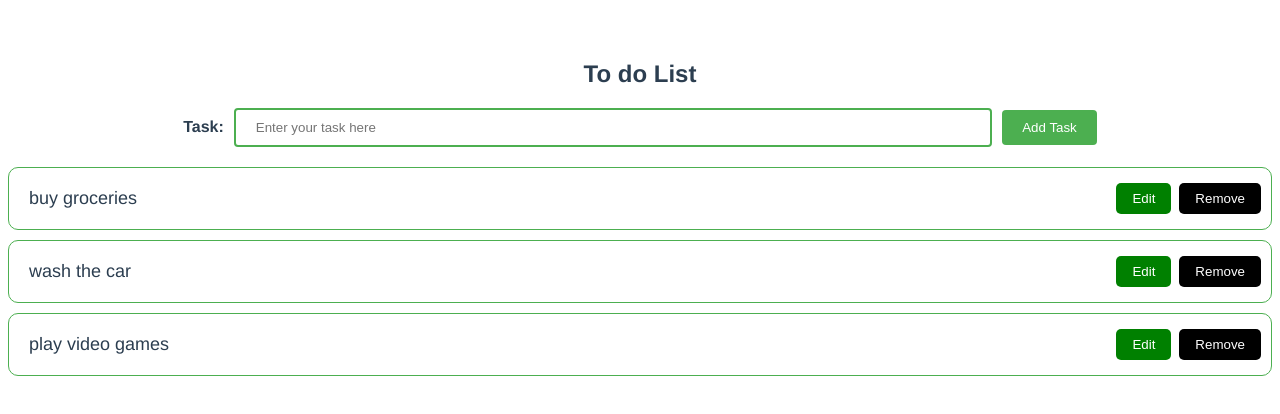
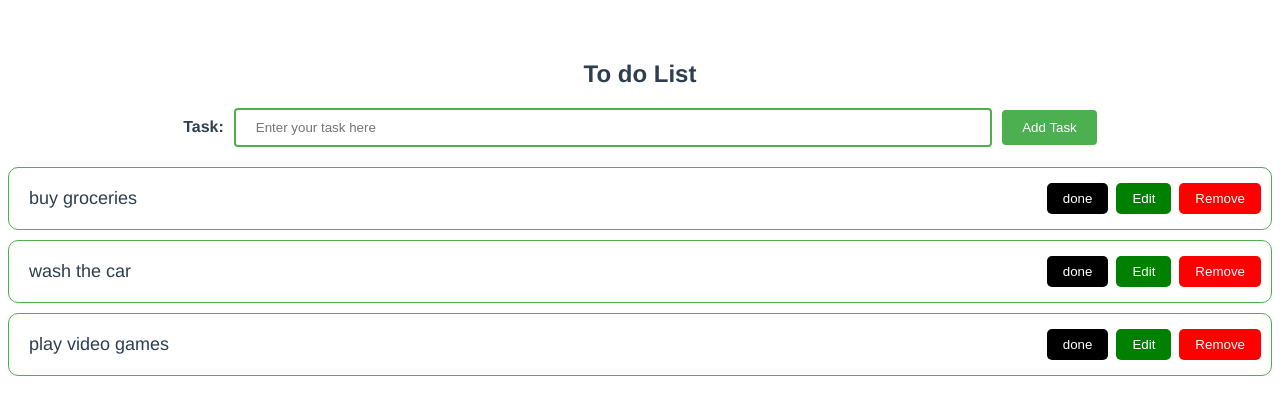
Before and after one commit to Londolani/vue-to-do-app, a Vue app: page / in a window 1280 px wide. Shown: the top 414 px of the page. Built offline with nearby package versions, Linux system fonts and the light colour scheme.

Commit message:
added a done button

```diff
--- a/src/App.vue
+++ b/src/App.vue
@@ -36,13 +36,12 @@ export default {
     },
     removeTask(taskId){
       this.taskList = this.taskList.filter((task)=> task.id !== taskId)
+    },
+    editTask(taskId, newName){
+      const updateTask = this.taskList.find((task)=> task.id === taskId)
+      updateTask.name = newName;
     }
-  },
-  provide(){
-    return{
-      removeTask: this.taskList.id
-    };
-  },
+  }
 }
 </script>
 
--- a/src/components/ListTask.vue
+++ b/src/components/ListTask.vue
@@ -1,8 +1,10 @@
 <template>
     <div class="card">
       <div class="card-header">
-        <p>{{ name }}</p>
+        <strike v-if="strike"><p>{{ name }}</p></strike>
+        <p v-if="!strike">{{ name }}</p>
         <div class="buttons">
+            <button class="done-button" @click="done"> {{ strike ? 'undo':'done'}}</button>
             <button class="edit-button" @click="editTask(id)">Edit</button>
             <button class="remove-button" @click="removeTask(id)">Remove</button>
         </div>
@@ -13,6 +15,12 @@
   <script>
   export default {
     props: ['name', 'id'],
+    data(){
+        return{
+            strike:false,
+            doneButton: 'Done'
+        }
+    },
     methods: {
       editTask(id) {
         this.$emit('editTask', id);
@@ -20,6 +28,10 @@
       removeTask(id) {
         this.$emit('removeTask', id);
       },
+      done(){
+        this.strike = !this.strike;
+        this.button = 'undo'
+      }
     },
   };
   </script>
@@ -30,7 +42,7 @@
     border-radius: 10px;
     padding: 10px;
     margin-bottom: 10px;
-    border-color:#4CAF50;
+    border-color: #4CAF50;
   }
 
   .card-header {
@@ -64,8 +76,12 @@
   }
 
   .remove-button {
+    background-color: red;
+    color: #fff;
+  }
+
+  .done-button {
     background-color: black;
     color: #fff;
   }
-
   </style>
```
Lines whose indentation alone changed are shown as unchanged.
